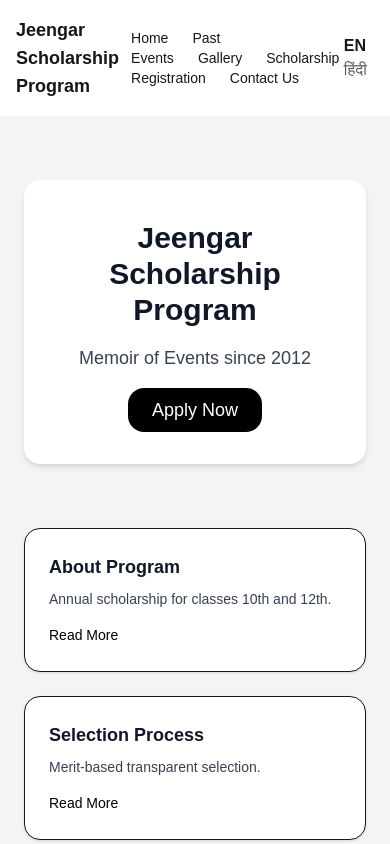
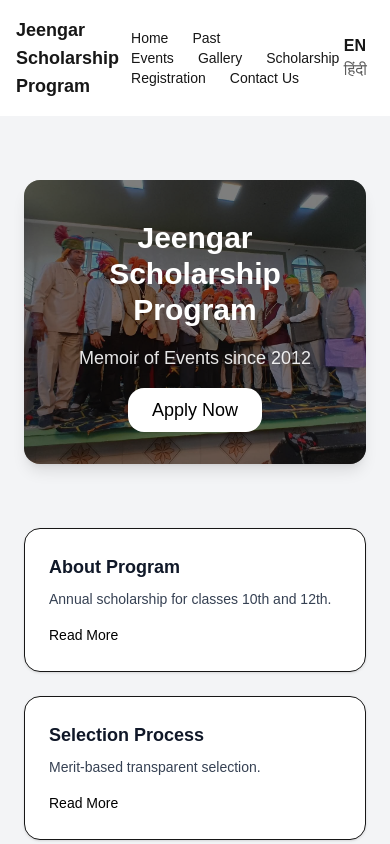
Before and after one commit to RajaKolander/jeengar-scholarship, a Next.js app: page / in a window 390 px wide. Shown: the top 844 px of the page. Built offline with nearby package versions, Linux system fonts and the light colour scheme.

Commit message:
added responsive background hero section

```diff
--- a/app/page.tsx
+++ b/app/page.tsx
@@ -15,12 +15,25 @@ export default function HomePage() {
       <div className="max-w-6xl mx-auto">
 
         {/* Hero Section */}
-        <section className="mt-10 text-center bg-white p-10 rounded-2xl shadow-md">
-          <h1 className="text-3xl font-bold mb-4 text-gray-900">
+        <section className="mt-10 relative rounded-2xl overflow-hidden shadow-lg">
+
+  {/* Background Image */}
+  <div
+    className="absolute inset-0 bg-cover bg-center"
+    style={{ backgroundImage: "url('/bg.jpg')" }}
+  ></div>
+
+  {/* Dark Overlay */}
+  <div className="absolute inset-0 bg-black/50"></div>
+
+  {/* Content */}
+  <div className="relative z-10 text-center p-10 md:p-16 text-white">
+
+    <h1 className="text-3xl md:text-5xl font-bold mb-4">
       {translations[lang].title}
     </h1>
 
-          <p className="text-lg text-gray-700 mb-6">
+    <p className="text-lg md:text-xl mb-6 opacity-90">
       {translations[lang].memoir}
     </p>
 
@@ -28,10 +41,13 @@ export default function HomePage() {
       href="https://forms.gle/YOUR_FORM_LINK"
       target="_blank"
       rel="noopener noreferrer"
-            className="bg-black text-white px-6 py-3 rounded-2xl text-lg hover:bg-gray-800"
+      className="bg-white text-black px-6 py-3 rounded-2xl text-lg font-medium hover:bg-gray-200 transition"
     >
       {translations[lang].apply}
     </a>
+
+  </div>
+
 </section>
 
         {/* Info Cards */}
```
Also changed, not shown: public/bg.jpg (added). Lines whose indentation alone changed are shown as unchanged.
